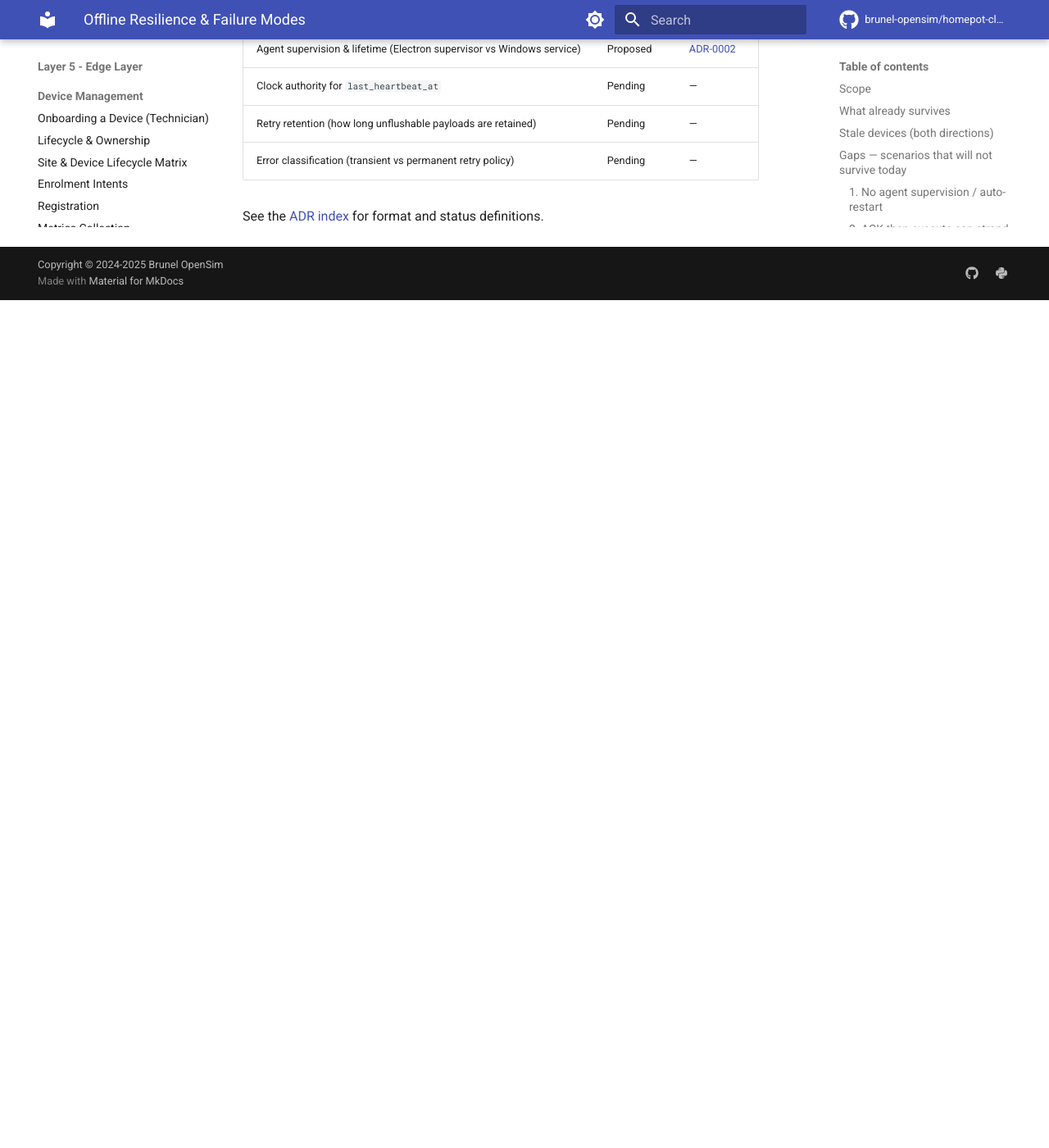
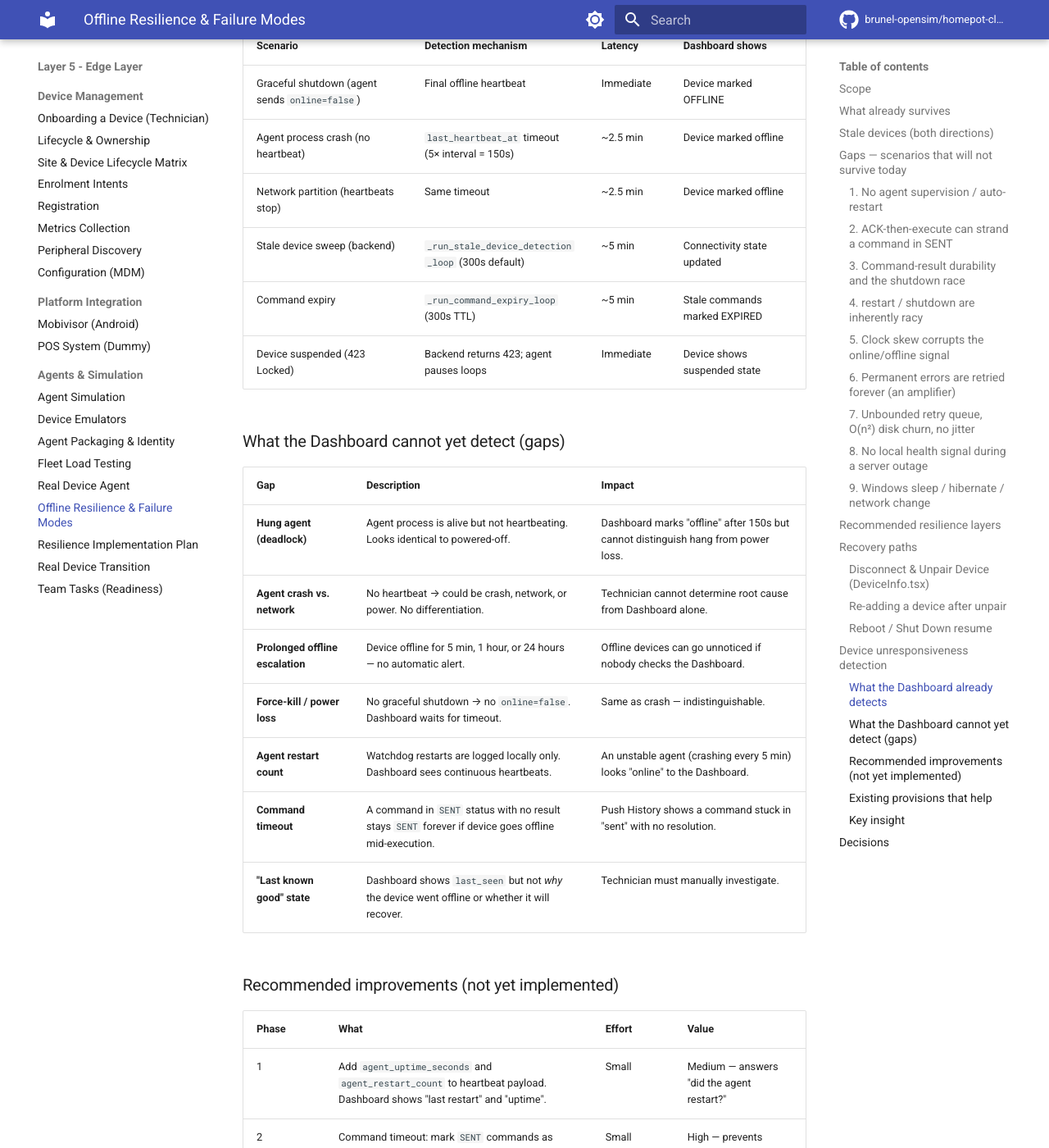
Before and after one commit to brunel-opensim/homepot-client, an MkDocs documentation site: the page built from docs/device-offline-resilience.md, in a window 1280 px wide and 1400 px high, scrolled down 7908 px. Shown: the whole window at 82% size. Built offline with MkDocs 1.6.1 and Material for MkDocs 9.7.7, drawn with Linux system fonts in a browser that asks for light colours; comment, search, counter and statistics services are not loaded; the version menu is left out; before the commit the page ends 8274 px from its top, so only the background shows below that; some of the changed text lies outside the part shown.

Commit message:
docs(resilience): add device unresponsiveness detection section
Documents what the Dashboard already detects (heartbeat timeout, graceful shutdown, stale sweep, command expiry) and what gaps remain (hung agent, crash vs network, prolonged offline escalation, force-kill, agent restart count, command timeout, last known good state).

Includes a recommended improvements table (5 phases) and references to existing provisions (alert system, Live Logs, Audit Trail, retry queue, command expiry).

```diff
--- a/docs/device-offline-resilience.md
+++ b/docs/device-offline-resilience.md
@@ -298,6 +298,58 @@ Sysinternals `Autologon`). Running the agent as a Windows service (deferred in
 [ADR-0002](adr/0002-agent-supervision-and-lifetime.md)) would remove the login
 dependency entirely.
 
+## Device unresponsiveness detection
+
+When a device becomes unresponsive — loses internet, shuts down, crashes,
+or is force-killed by the owner — the Dashboard needs to become aware and
+report it. This section catalogues what is already detected and what gaps
+remain.
+
+### What the Dashboard already detects
+
+| Scenario | Detection mechanism | Latency | Dashboard shows |
+|----------|-------------------|---------|-----------------|
+| Graceful shutdown (agent sends `online=false`) | Final offline heartbeat | Immediate | Device marked OFFLINE |
+| Agent process crash (no heartbeat) | `last_heartbeat_at` timeout (5× interval = 150s) | ~2.5 min | Device marked offline |
+| Network partition (heartbeats stop) | Same timeout | ~2.5 min | Device marked offline |
+| Stale device sweep (backend) | `_run_stale_device_detection_loop` (300s default) | ~5 min | Connectivity state updated |
+| Command expiry | `_run_command_expiry_loop` (300s TTL) | ~5 min | Stale commands marked EXPIRED |
+| Device suspended (423 Locked) | Backend returns 423; agent pauses loops | Immediate | Device shows suspended state |
+
+### What the Dashboard cannot yet detect (gaps)
+
+| Gap | Description | Impact |
+|-----|-------------|--------|
+| **Hung agent (deadlock)** | Agent process is alive but not heartbeating. Looks identical to powered-off. | Dashboard marks "offline" after 150s but cannot distinguish hang from power loss. |
+| **Agent crash vs. network** | No heartbeat → could be crash, network, or power. No differentiation. | Technician cannot determine root cause from Dashboard alone. |
+| **Prolonged offline escalation** | Device offline for 5 min, 1 hour, or 24 hours — no automatic alert. | Offline devices can go unnoticed if nobody checks the Dashboard. |
+| **Force-kill / power loss** | No graceful shutdown → no `online=false`. Dashboard waits for timeout. | Same as crash — indistinguishable. |
+| **Agent restart count** | Watchdog restarts are logged locally only. Dashboard sees continuous heartbeats. | An unstable agent (crashing every 5 min) looks "online" to the Dashboard. |
+| **Command timeout** | A command in `SENT` status with no result stays `SENT` forever if device goes offline mid-execution. | Push History shows a command stuck in "sent" with no resolution. |
+| **"Last known good" state** | Dashboard shows `last_seen` but not *why* the device went offline or whether it will recover. | Technician must manually investigate. |
+
+### Recommended improvements (not yet implemented)
+
+| Phase | What | Effort | Value |
+|-------|------|--------|-------|
+| 1 | Add `agent_uptime_seconds` and `agent_restart_count` to heartbeat payload. Dashboard shows "last restart" and "uptime". | Small | Medium — answers "did the agent restart?" |
+| 2 | Command timeout: mark `SENT` commands as failed after N minutes if no result. | Small | High — prevents hanging commands |
+| 3 | Offline escalation: backend background task creates alerts for devices offline > 5 min / 1 hr / 24 hr. | Medium | High — proactive awareness |
+| 4 | Agent watchdog reporting: emit audit events when watchdog restarts tasks. | Medium | Medium — agent health visibility |
+| 5 | Offline reason classification: use uptime tracking to distinguish crash vs. network vs. power loss. | Larger | Medium — root cause analysis |
+
+### Existing provisions that help
+
+- **Alert system**: `Alert` model with severity levels and categories (hardware, network, software, security). Used by `alerts_loop` for threshold breaches.
+- **Live Logs**: Agent posts connectivity warnings ("Backend unreachable: heartbeat failed") and resource warnings. Dashboard polls every 2s.
+- **Audit Trail**: Agent posts lifecycle events (agent_started, agent_stopped, permission_changed).
+- **Retry queue**: Failed submissions are persisted to disk and retried with exponential backoff.
+- **Command expiry**: Stale `PENDING`/`SENT` commands expire after TTL (default 300s).
+
+### Key insight
+
+The Dashboard's current awareness is **passive** — it infers device state from the *absence* of heartbeats. A comprehensive solution would add **active probing** (ping the device, check if the agent responds), **escalation** (automatic alerts for prolonged offline), and **reason classification** (distinguish crash from network from power loss).
+
 ## Decisions
 
 The foundational decisions are recorded as ADRs; the rest are pending and will
```
